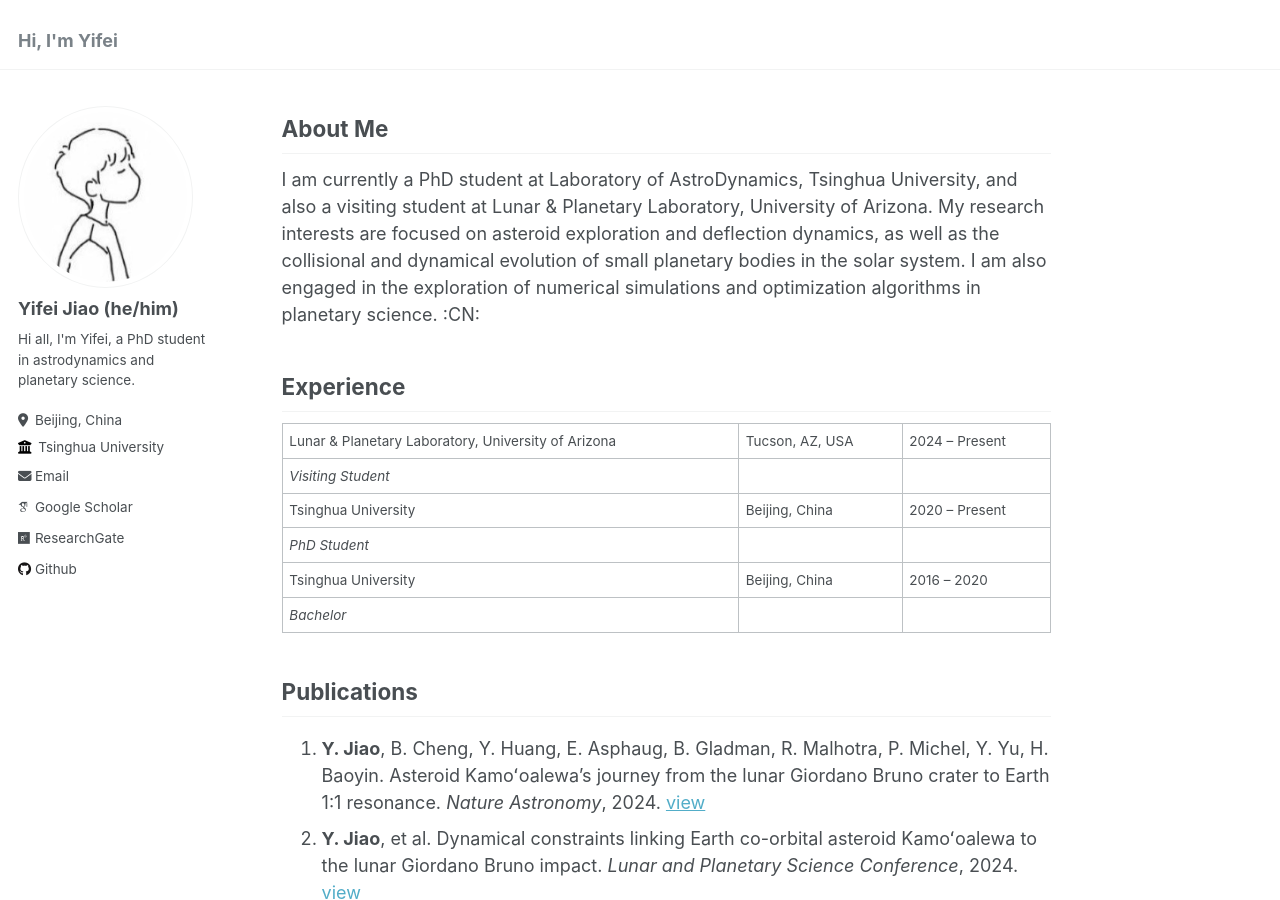
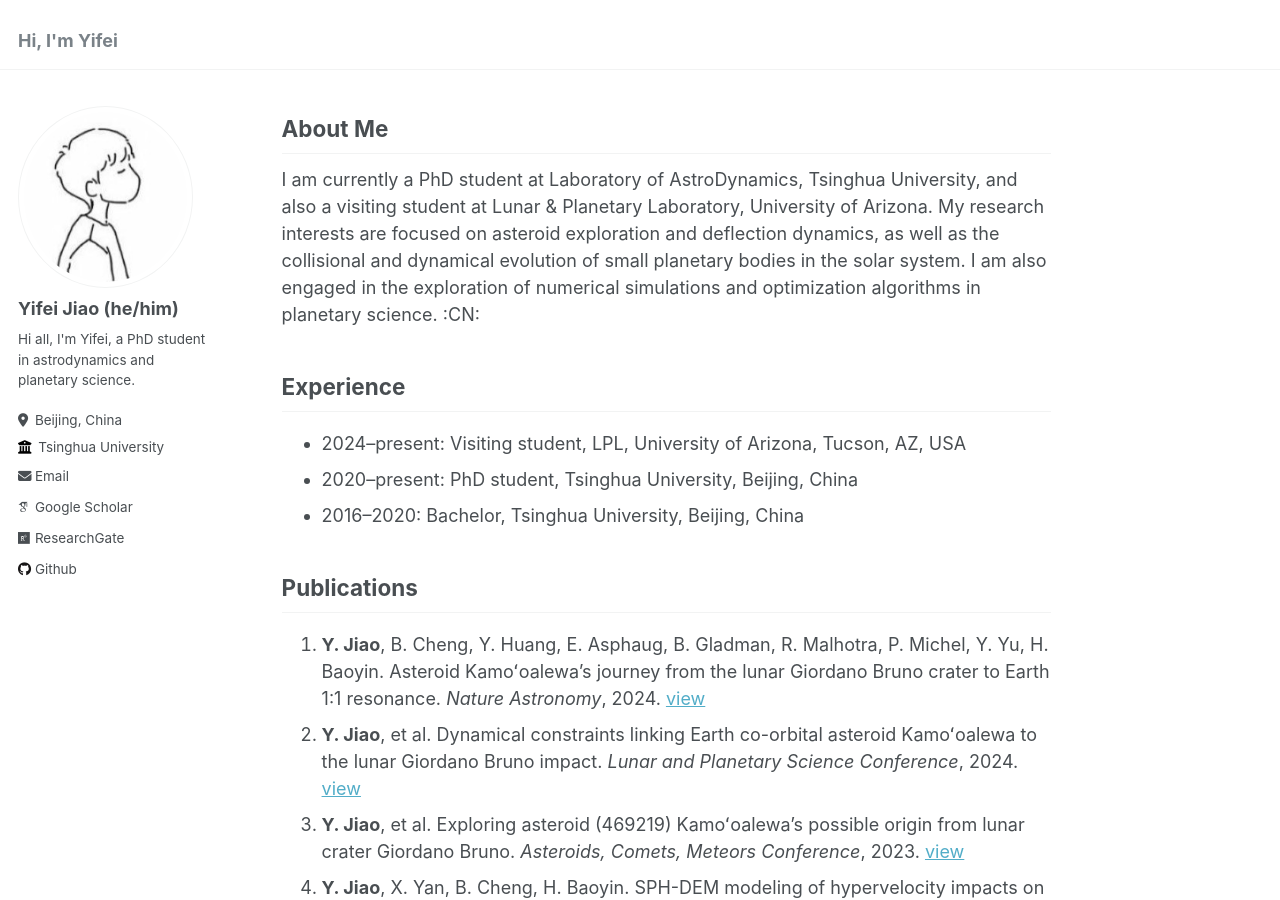
Before and after one commit to jiaoyf-thu/jiaoyf-thu.github.io, a Jekyll site: the page built from _pages/about.md, in a window 1280 px wide and 900 px high. Built offline with Jekyll 4.4.1, drawn with Linux system fonts in a browser that asks for light colours; some web fonts are replaced.

Commit message:
Update about.md

```diff
--- a/_pages/about.md
+++ b/_pages/about.md
@@ -13,39 +13,9 @@ I am currently a PhD student at Laboratory of AstroDynamics, Tsinghua University
 
 ## Experience
 
-<table>
-  <tr>
-    <td>Lunar & Planetary Laboratory, University of Arizona</td>
-    <td>Tucson, AZ, USA</td>
-    <td>2024 – Present</td>
-  </tr>
-  <tr>
-    <td><em>Visiting Student</em></td>
-    <td></td>
-    <td></td>
-  </tr>
-  <tr>
-    <td>Tsinghua University</td>
-    <td>Beijing, China</td>
-    <td>2020 – Present</td>
-  </tr>
-  <tr>
-    <td><em>PhD Student</em></td>
-    <td></td>
-    <td></td>
-  </tr>
-  <tr>
-    <td>Tsinghua University</td>
-    <td>Beijing, China</td>
-    <td>2016 – 2020</td>
-  </tr>
-  <tr>
-    <td><em>Bachelor</em></td>
-    <td></td>
-    <td></td>
-  </tr>
-</table>
-
++ 2024--present: Visiting student, LPL, University of Arizona, Tucson, AZ, USA
++ 2020--present: PhD student,      Tsinghua University, Beijing, China
++ 2016--2020:    Bachelor,         Tsinghua University, Beijing, China
 
 ## Publications
 1. **Y. Jiao**, B. Cheng, Y. Huang, E. Asphaug, B. Gladman, R. Malhotra, P. Michel, Y. Yu, H. Baoyin. Asteroid Kamoʻoalewa's journey from the lunar Giordano Bruno crater to Earth 1:1 resonance. *Nature Astronomy*, 2024. [view](https://www.nature.com/articles/s41550-024-02258-z)
```
